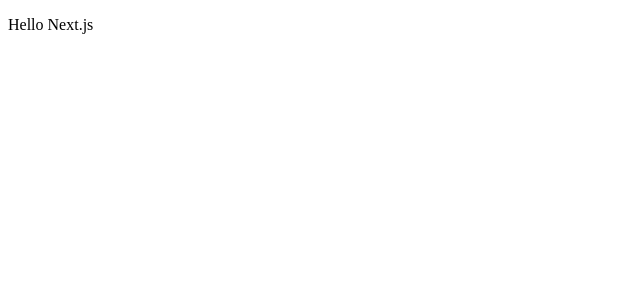
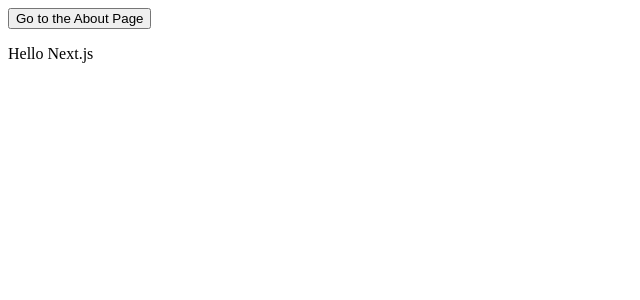
Before and after one commit to abnt713/hello-next, a Next.js app: page / in a window 1280 px wide. Shown: the top 300 px of the page, without its empty margins (0-640 px from the left). Built offline with nearby package versions, Linux system fonts and the light colour scheme.

Commit message:
:sparkles: Finishes lesson 2

```diff
--- a/pages/index.jsx
+++ b/pages/index.jsx
@@ -1,7 +1,13 @@
+import Link from 'next/link'
+
 const Index = () => (
-    <div>
-        <p>Hello Next.js</p>
-    </div>
+  <div>
+    <Link href="/about">
+      <button>Go to the About Page</button>
+    </Link>
+
+    <p>Hello Next.js</p>
+  </div>
 )
 
 export default Index
```
Also changed, not shown: pages/about.jsx (+5 -5 lines), 1 other file (tests, documents, lock files or other folders).
